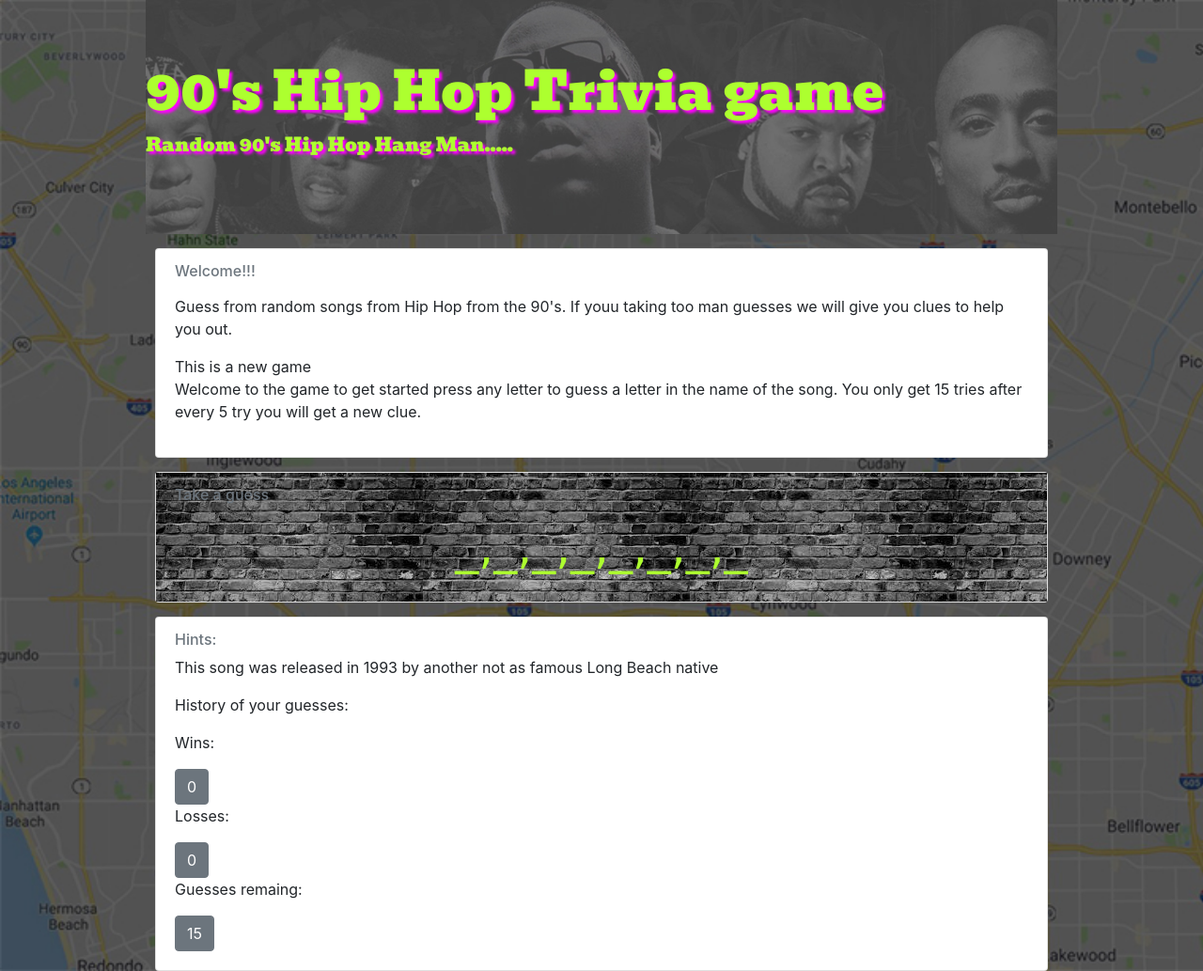
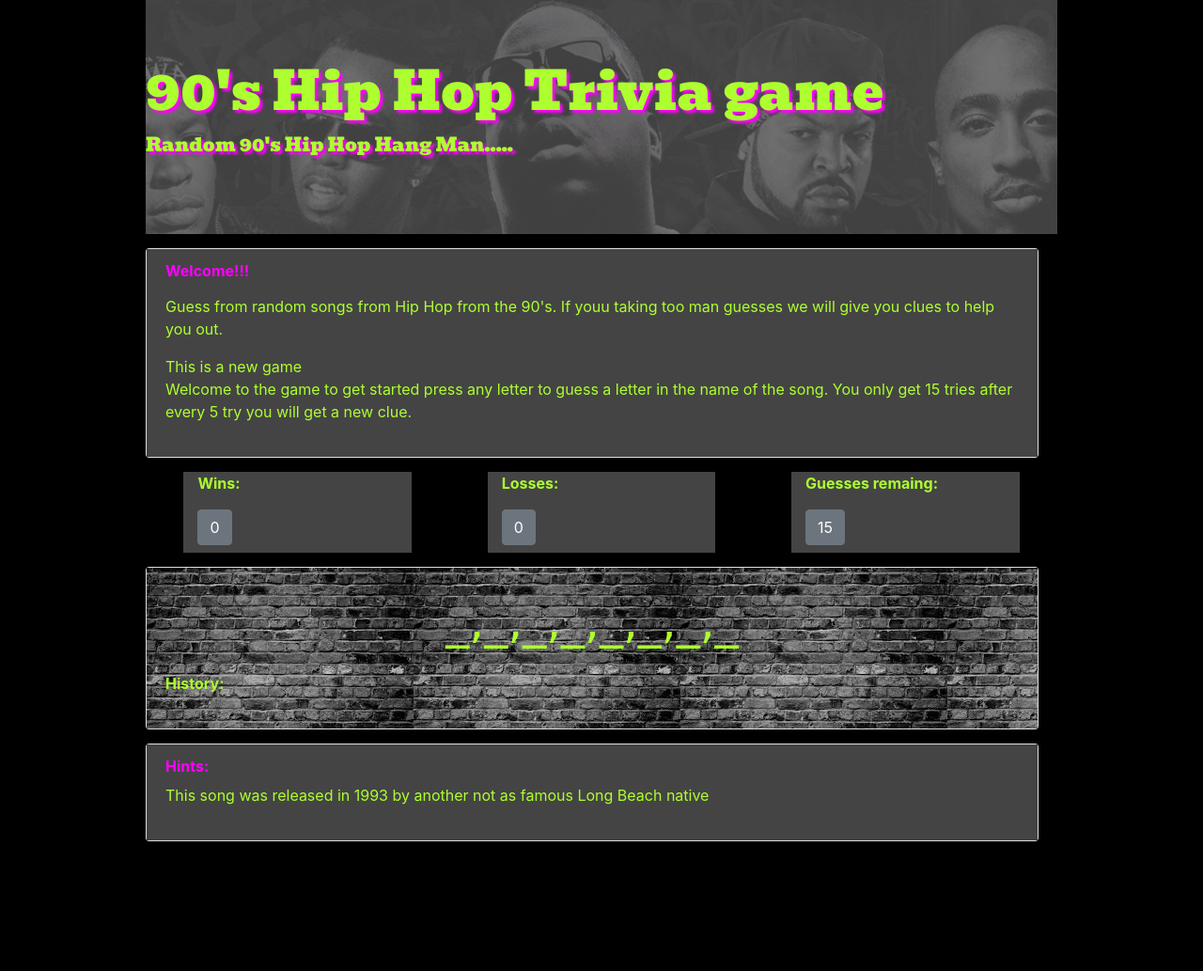
Before and after one commit to doingway2much/Word-Guess-Game, a plain HTML site: page index.html in a window 1280 px wide. Shown: the whole page at 94% size. After the commit the page ends 895 px from the top, so only its background shows below. Drawn offline with nearby package versions, Linux system fonts and the light colour scheme; a web font is replaced by a local one.

Commit message:
Adding more styling to the site

```diff
--- a/assets/css/style.css
+++ b/assets/css/style.css
@@ -1,5 +1,6 @@
 body {
-    background-image: url("../img/map.JPG");
+    background-color: black;
+    /* background-image: url("../img/map.JPG"); */
     background-color: black;
     background-size: cover;
 }
@@ -8,13 +9,18 @@ p {
     word-wrap: break-word;
 }
 .main {
-    max-width: 950px;
+    /* max-width: 950px; */
     margin: 0 auto;
 }
 h1 {
     color: greenyellow;
     text-shadow: 3px 3px 3px fuchsia;
     font-family: 'Bevan', cursive;
+}
+
+h6 {
+    font-weight: bold;
+    color: fuchsia;
 }
 
 .lead {
@@ -31,6 +37,18 @@ h1 {
     text-shadow: 1px 1px fuchsia;
     font-family: 'Bevan', cursive;
 
+}
+.col-sm-3 {
+    background-color: #444444;
+    /* border-radius: 25px;
+    border: 2px solid fuchsia; */
+    /* background-color: black; */
+    color: greenyellow;
+    padding-bottom: 8px;
+    font-weight: bold;
+    width: 200px;
+    word-wrap: break-word;
+    margin: 0 auto;
 }
 .container-fluid {
     max-width: 1000px;
@@ -53,17 +71,27 @@ h1 {
 .card {
     width: 950px;
 }
+.card-body {
+    background-color: #444444;
+
+}
 .row {
+    color: greenyellow;
     margin: 0;
     margin-top: 15px;
 }
+.row-inner {
+    font-weight: bold;
+    text-align: center;
+
+}
 .col-md-3 {
-    background-color: black;
+    /* background-color: black; */
     /* background-color: #434343; */
 
 }
 .col-md-4 {
-    margin-top; 15px;
+    margin-top: 15px;
     /* color: white; */
     width: auto;
     background-color: black;
@@ -75,6 +103,10 @@ h1 {
     font-family: 'Bowlby One SC', cursive;
     font-size: 50px;
     text-align: center;
+}
+
+#title {
+    font-weight: bold;
 
 }
 #remaining {
--- a/index.html
+++ b/index.html
@@ -15,7 +15,8 @@
     <link rel="stylesheet" href="https://stackpath.bootstrapcdn.com/bootstrap/4.3.1/css/bootstrap.min.css"
         integrity="sha384-ggOyR0iXCbMQv3Xipma34MD+dH/1fQ784/j6cY/iJTQUOhcWr7x9JvoRxT2MZw1T" crossorigin="anonymous">
     <link href="https://fonts.googleapis.com/css?family=Bevan&display=swap" rel="stylesheet">
-    <link href="https://fonts.googleapis.com/css?family=Allerta+Stencil|Bevan|Bowlby+One+SC&display=swap" rel="stylesheet">
+    <link href="https://fonts.googleapis.com/css?family=Allerta+Stencil|Bevan|Bowlby+One+SC&display=swap"
+        rel="stylesheet">
     <link rel="stylesheet" href="assets/css/style.css">
 </head>
 
@@ -33,7 +34,7 @@
                 <div class="card">
                     <div class="card-body">
                         <!-- <h5 class="card-title">Card title</h5> -->
-                        <h6 class="card-subtitle mb-2 text-muted ">Welcome!!!</h6>
+                        <h6 id="title" class="card-subtitle mb-2 ">Welcome!!!</h6>
                         <p id="intro" class="card-text"></p>
                         <p>Guess from random songs from Hip Hop from the 90's. If youu taking too man guesses we
                             will give you clues to help you out.</p>
@@ -45,12 +46,44 @@
                 </div>
             </div>
             <div class="row">
+                    <!-- <div class="col-sm-3"></div> -->
+                <div class="col-sm-3">
+                    <!-- <div class="card">
+                        <div class="card-body"> -->
+                            <p>Wins:</p>
+                            <button id="right" type="button" class="btn btn-secondary"></button>
+                        <!-- </div>
+                    </div> -->
+                </div>
+                <div class="col-sm-3">
+                    <!-- <div class="card">
+                        <div class="card-body"> -->
+                            <p>Losses:</p>
+                            <button id="wrong" type="button" class="btn btn-secondary"></button>
+                        <!-- </div>
+                    </div> -->
+                </div>
+                <div class="col-sm-3">
+                        <!-- <div class="card card-end">
+                            <div class="card-body"> -->
+                                    <p>Guesses remaing:</p>
+                                    <button id="remaining" type="button" class="btn btn-secondary"></button>
+                            <!-- </div>
+                        </div> -->
+                    </div>
+                    <!-- <div class="col-sm-3"></div> -->
+            </div>
+            <div class="row">
                 <!-- <div class="col-md-3"> -->
                 <div class="card">
                     <div id="brick" class="card-body">
                         <!-- <h5 class="card-title">Card title</h5> -->
-                        <h6 class="card-subtitle mb-2 text-muted">Take a guess</h6>
+                        <!-- <h6 class="card-subtitle mb-2 text-muted">Take a guess</h6> -->
                         <p id="selected" class="card-text"></p>
+                        <div class="row row-inner">
+                        <p id="title">History:</p>
+                    </div>
+                        <div id="history"></div>
 
                     </div>
                 </div>
@@ -60,18 +93,14 @@
                 <div class="card">
                     <div class="card-body">
                         <!-- <h5 class="card-title">Card title</h5> -->
-                        <h6 class="card-subtitle mb-2 text-muted">Hints:</h6>
+                        <h6 id="title" class="card-subtitle mb-2 ">Hints:</h6>
                         <p id="hint1" class="card-text"></p>
                         <p id="hint2" class="card-text"></p>
                         <p id="hint3" class="card-text"></p>
-                        <p>History of your guesses:</p>
-                        <div id="history"></div>
-                        <p>Wins:</p>
-                        <button id="right" type="button" class="btn btn-secondary">Success</button>
-                        <p>Losses:</p>
-                        <button id="wrong" type="button" class="btn btn-secondary">Danger</button>
-                        <p>Guesses remaing:</p>
-                        <button id="remaining" type="button" class="btn btn-secondary">Danger</button>
+
+
+
+
                     </div>
                 </div>
             </div>
```
Lines whose indentation alone changed are shown as unchanged.
